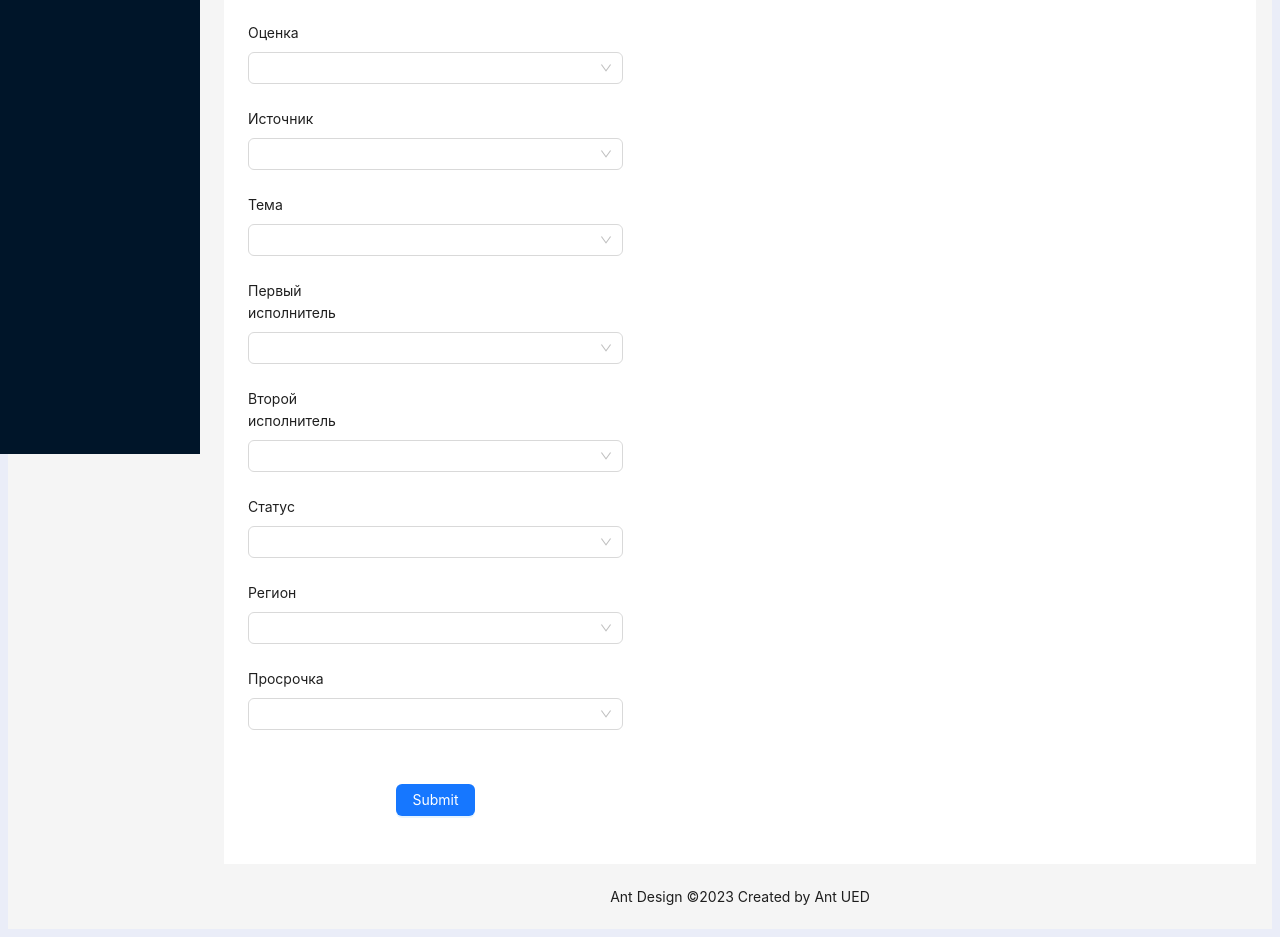
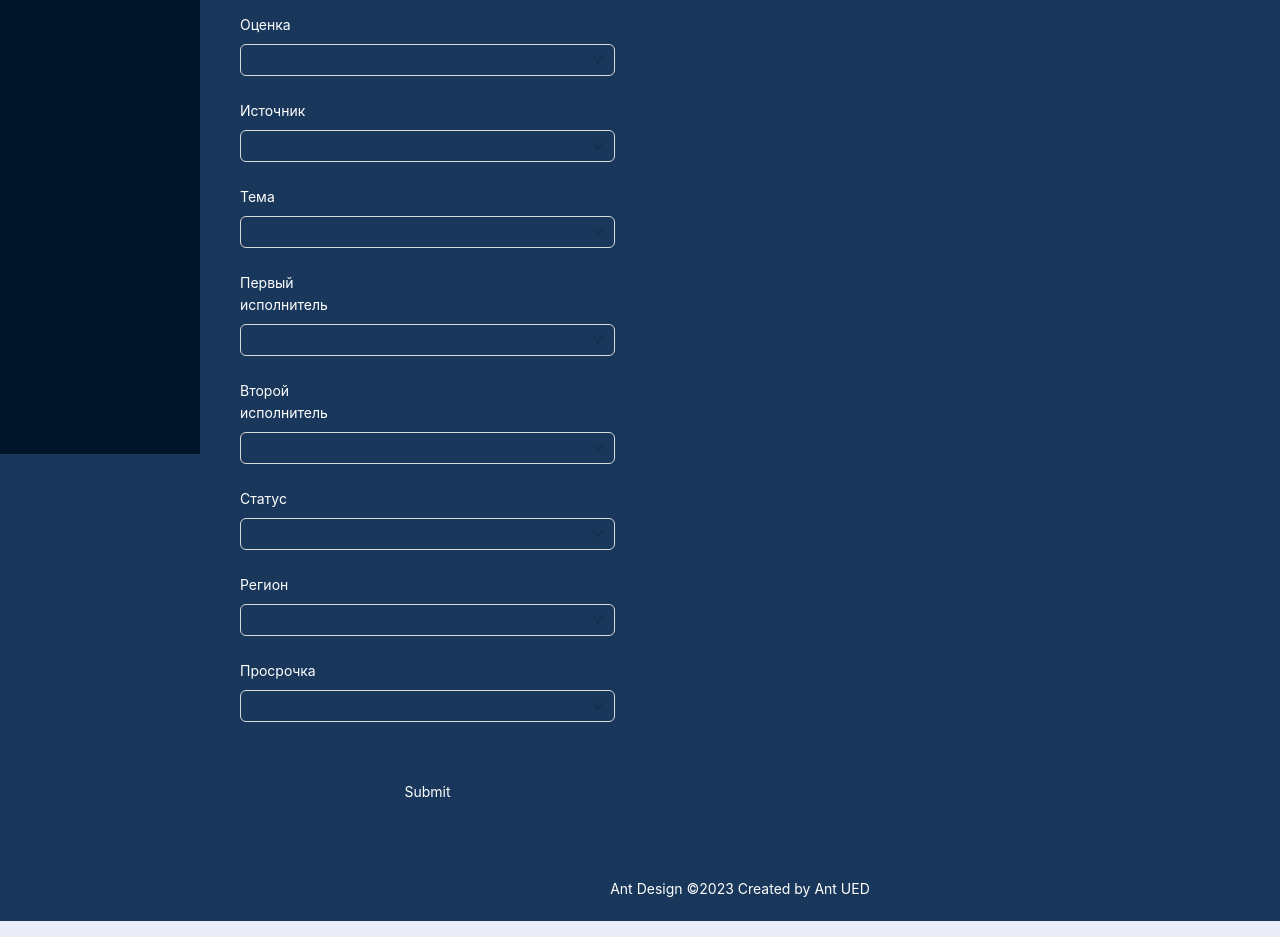
Before and after one commit to yedilsan/test-graphics-app, a React (Vite) app: page /forms in a window 1280 px wide. Shown: the part 346-1283 px from the top of the page. Built offline with nearby package versions, Linux system fonts and the light colour scheme.

Commit message:
version 1.2

```diff
--- a/src/App.css
+++ b/src/App.css
@@ -1,20 +1,4 @@
 body {
   background-color: #eaedf8;
+  margin: 0;
 }
-.charts {
-  display: flex;
-  gap: 50px;
-  padding: 20px;
-  margin-top: 20px;
-  justify-content: center;
-  align-items: center;
-}
-.chart {
-  width: 600px;
-  height: 400px;
-}
-
-.chart_map {
-  min-width: 50vw;
-  height: 50vh;
-}
--- a/src/Layout/DefaultLayout.jsx
+++ b/src/Layout/DefaultLayout.jsx
@@ -1,18 +1,25 @@
 // eslint-disable-next-line no-unused-vars
 import { React, useState } from "react";
 import { AreaChartOutlined, FormOutlined } from "@ant-design/icons";
-import { Layout, Menu, theme } from "antd";
+import { ConfigProvider, Layout, Menu, theme } from "antd";
 import { NavLink } from "react-router-dom";
 
 const { Content, Footer, Sider } = Layout;
 
 // eslint-disable-next-line react/prop-types
 const DefaultLayout = ({ children }) => {
-  const {
-    token: { colorBgContainer },
-  } = theme.useToken();
-
   return (
+    <ConfigProvider
+      theme={{
+        token: {
+          // Seed Token
+          // Alias Token
+          colorBgContainer: "#19375B",
+          colorBgLayout: "#19375B",
+          colorText: "white",
+        },
+      }}
+    >
       <Layout hasSider>
         <Sider
           style={{
@@ -52,7 +59,6 @@ const DefaultLayout = ({ children }) => {
               style={{
                 padding: 24,
                 textAlign: "center",
-              background: colorBgContainer,
               }}
             >
               {children}
@@ -67,6 +73,7 @@ const DefaultLayout = ({ children }) => {
           </Footer>
         </Layout>
       </Layout>
+    </ConfigProvider>
   );
 };
 export default DefaultLayout;
--- a/src/Pages/Forms.jsx
+++ b/src/Pages/Forms.jsx
@@ -1,12 +1,23 @@
 import DefaultLayout from "../Layout/DefaultLayout";
-import { DatePicker, Form, Radio, Select, Button } from "antd";
+import { DatePicker, Form, Radio, Select, Button, ConfigProvider } from "antd";
 const { RangePicker } = DatePicker;
+import "./form.css";
 
 const Forms = () => {
   return (
     <DefaultLayout>
-      <div>
-        <h1>Form</h1>
+      <ConfigProvider
+        theme={{
+          components: {
+            Select: {
+              multipleItemBg: "rgba(38, 83, 138, 1)",
+              optionActiveBg: "#4c73a1",
+            },
+            DatePicker: {},
+          },
+        }}
+      >
+        <h1 style={{ color: "white" }}>Form</h1>
         <Form
           labelCol={{
             span: 6,
@@ -39,6 +50,7 @@ const Forms = () => {
           <Form.Item label="Период">
             <RangePicker style={{ width: "100%" }} />
           </Form.Item>
+
           <Form.Item label="Тип обращения">
             <Select>
               <Select.Option value="appeal1">Жалоба</Select.Option>
@@ -121,7 +133,7 @@ const Forms = () => {
             </Select>
           </Form.Item>
           <Form.Item label="Регион">
-            <Select clearBg="#19375B">
+            <Select>
               <Select.Option value="region1">
                 Восточно-Казахстанская область
               </Select.Option>
@@ -142,13 +154,14 @@ const Forms = () => {
               <Select.Option value="overdue2">Просроченные</Select.Option>
             </Select>
           </Form.Item>
+
           <Form.Item label=" ">
-            <Button type="primary" htmlType="submit">
+            <Button type="default " htmlType="submit">
               Submit
             </Button>
           </Form.Item>
         </Form>
-      </div>
+      </ConfigProvider>
     </DefaultLayout>
   );
 };
--- a/src/Pages/Graphics.jsx
+++ b/src/Pages/Graphics.jsx
@@ -15,6 +15,7 @@ import WorldMapClusteredPoints from "../components/Graphics/Maps/WorldMapCluster
 import ZoomableRadar from "../components/Graphics/RadarPolar/ZoomableRadar";
 import PolarAreaChart from "../components/Graphics/RadarPolar/PolarAreaChart";
 import WheelofLife from "../components/Graphics/RadarPolar/WheelofLife";
+import "./graphics.css";
 
 const Graphics = () => (
   <DefaultLayout>
--- /dev/null
+++ b/src/Pages/form.css
@@ -0,0 +1,6 @@
+.ant-select-dropdown {
+  background-color: #26538a;
+}
+.ant-picker-panels {
+  background-color: #26538a;
+}
--- /dev/null
+++ b/src/Pages/graphics.css
@@ -0,0 +1,17 @@
+.charts {
+  display: flex;
+  gap: 50px;
+  padding: 20px;
+  margin-top: 20px;
+  justify-content: center;
+  align-items: center;
+}
+.chart {
+  width: 600px;
+  height: 400px;
+}
+
+.chart_map {
+  min-width: 50vw;
+  height: 50vh;
+}
```
Lines whose indentation alone changed are shown as unchanged.
